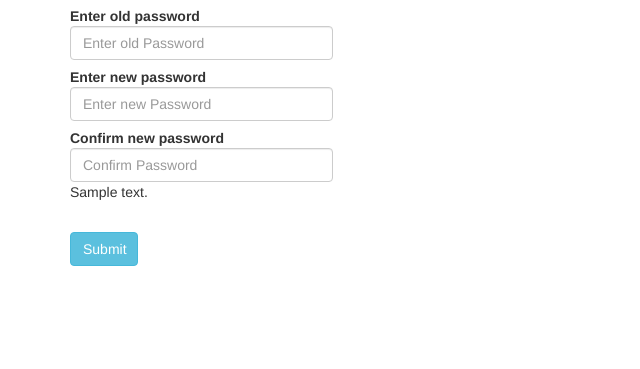
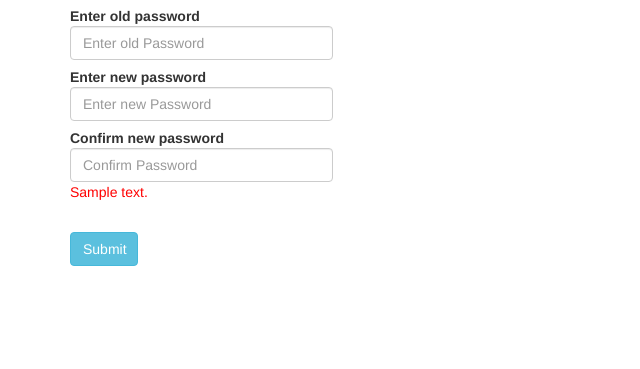
Before and after one commit to kumarisneha/todo_app, a Django app: template templates/change_passwd.html in a window 1280 px wide. Shown: the part 72-441 px from the top of the page, without its empty margins (0-640 px from the left). Run offline with Django 3.2, Linux system fonts and the light colour scheme; data comes from the database, SQL or seed files in the repository; tables that the repository leaves empty hold one stand-in row (values such as "Sample post"); the template is opened without the code that fills it: values that come from a table or form of the project are taken from there, most other values are stand-ins (such as "Sample title", 1, 10 or a date in 2020); parts of the project's set-up code (start-up, migrations or seed data) failed here and were passed over; some libraries are stand-ins or nearby versions.

Commit message:
Added css properties

```diff
--- a/static/custom.css
+++ b/static/custom.css
@@ -1,4 +1,6 @@
-
+.redtext {
+  color: red;
+}
 
 .bg {
   background: url('todo list/checklist.jpg') no-repeat center center;
```
